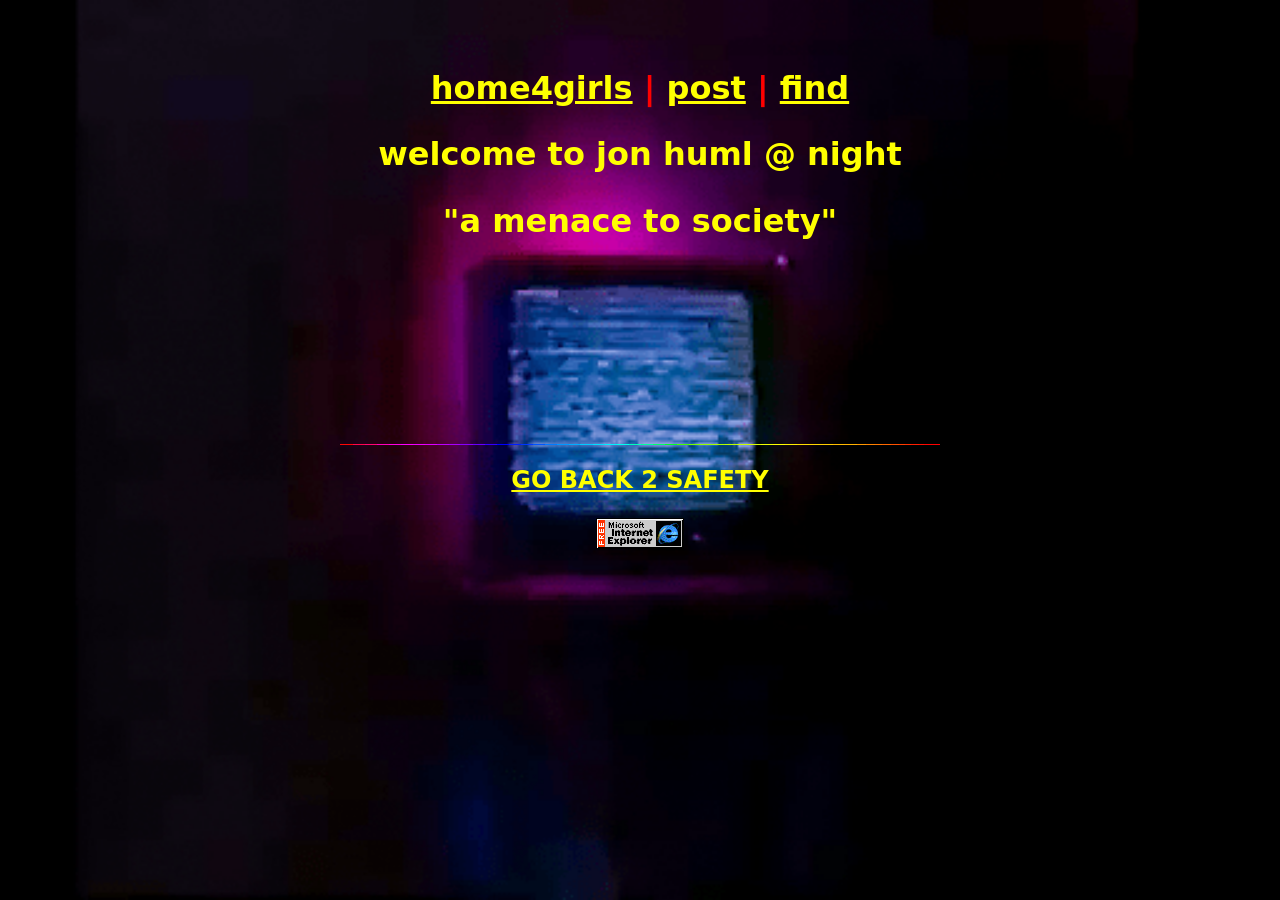
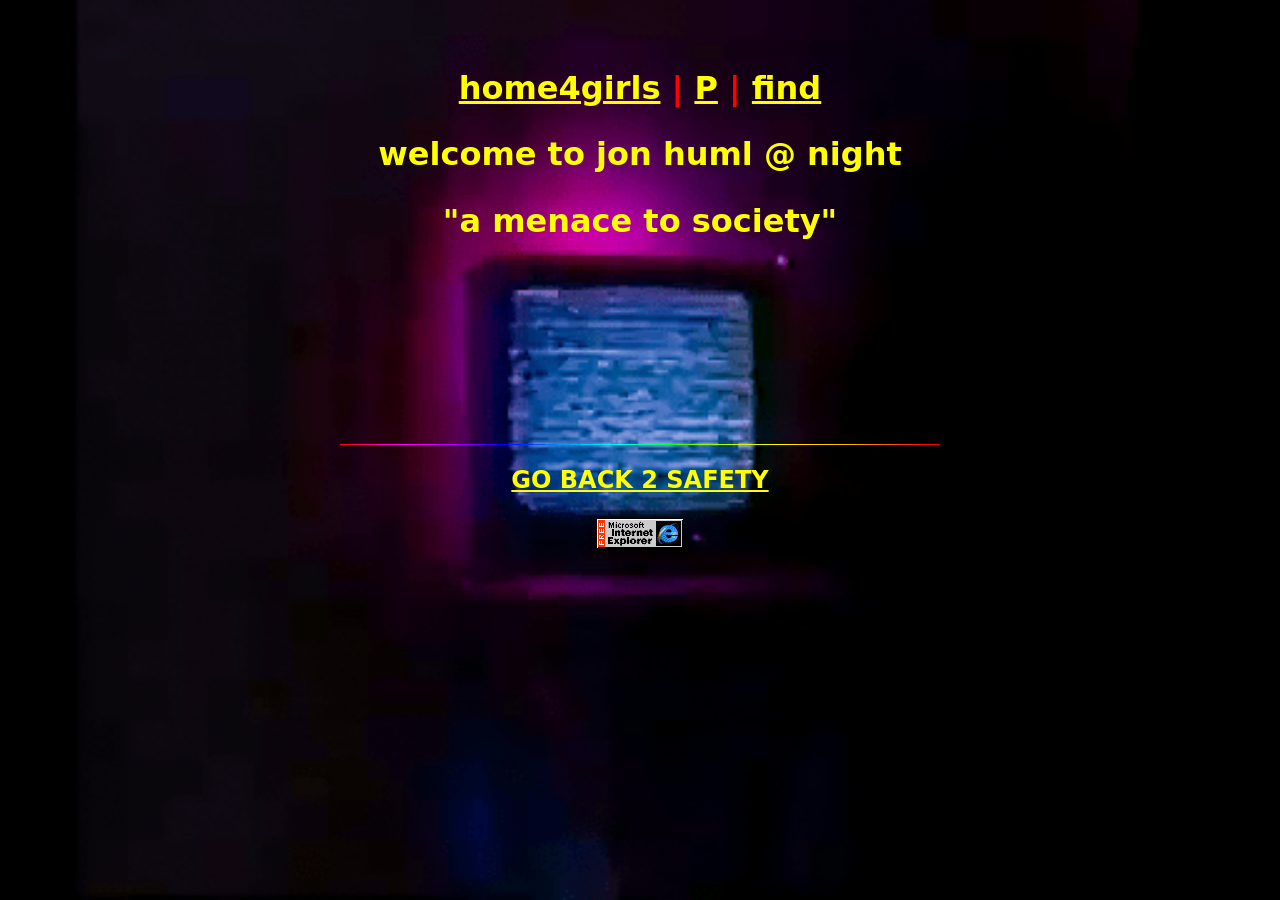
Before and after one commit to 00jrh00/00jrh00.github.io, a Jekyll site: the page built from index.markdown, in a window 1280 px wide. Built offline with Jekyll 4.4.1, drawn with Linux system fonts in a browser that asks for light colours.

Commit message:
Update home.html

```diff
--- a/_layouts/home.html
+++ b/_layouts/home.html
@@ -8,7 +8,7 @@
 <h1 class="tab blink">WARNING: swag overload!</h1>
 <div id="home">
 <h1><a href="../homealt">home4girls</a> <span class="line">|</span>
-<a href="../feeds">post</a> <span class="line">|</span>
+<a href="../feeds">P</a> <span class="line">|</span>
 <a href="../about">find</a>
 </div>
 <h1>welcome to jon huml @ night</h1>
```
